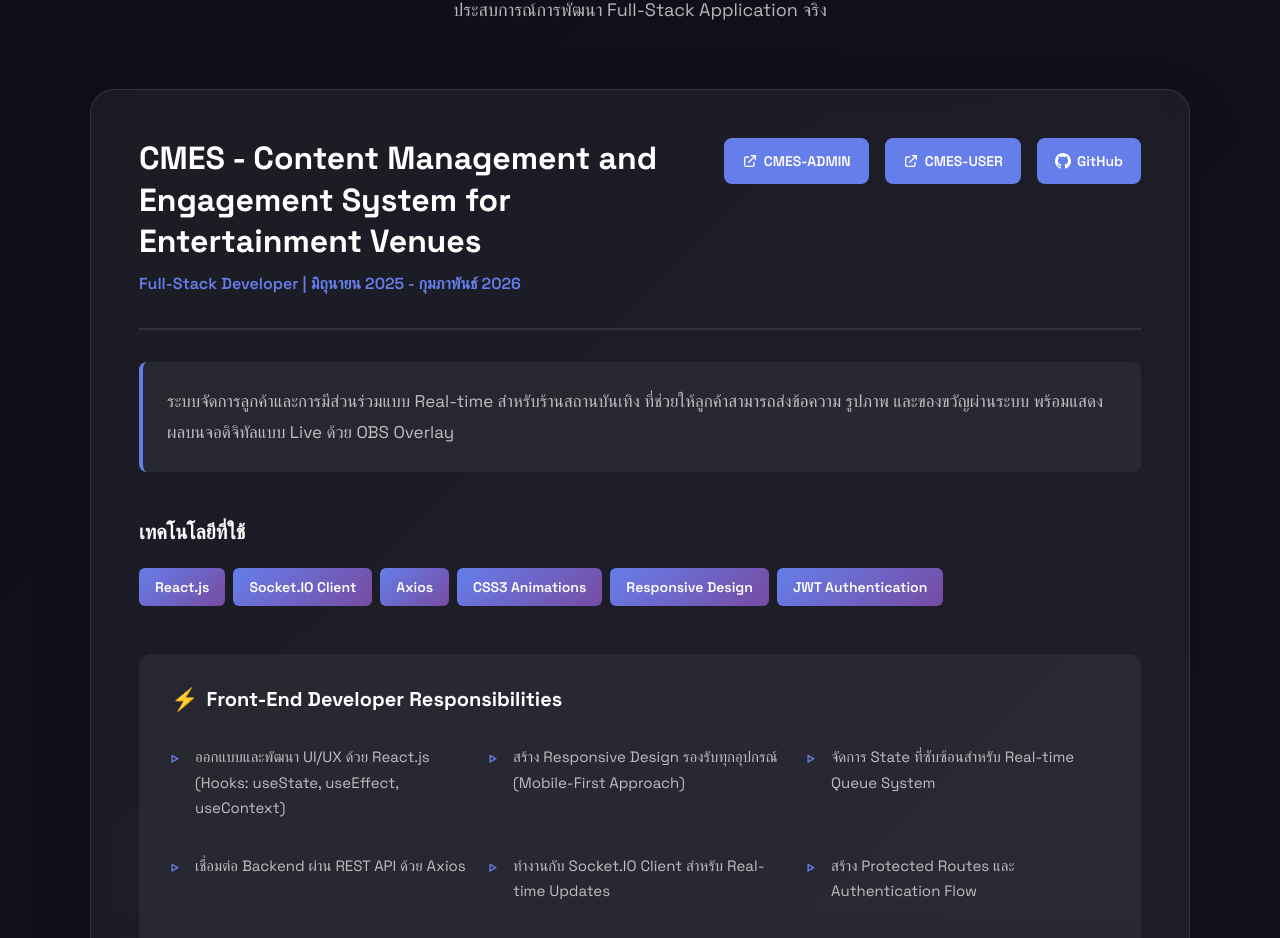
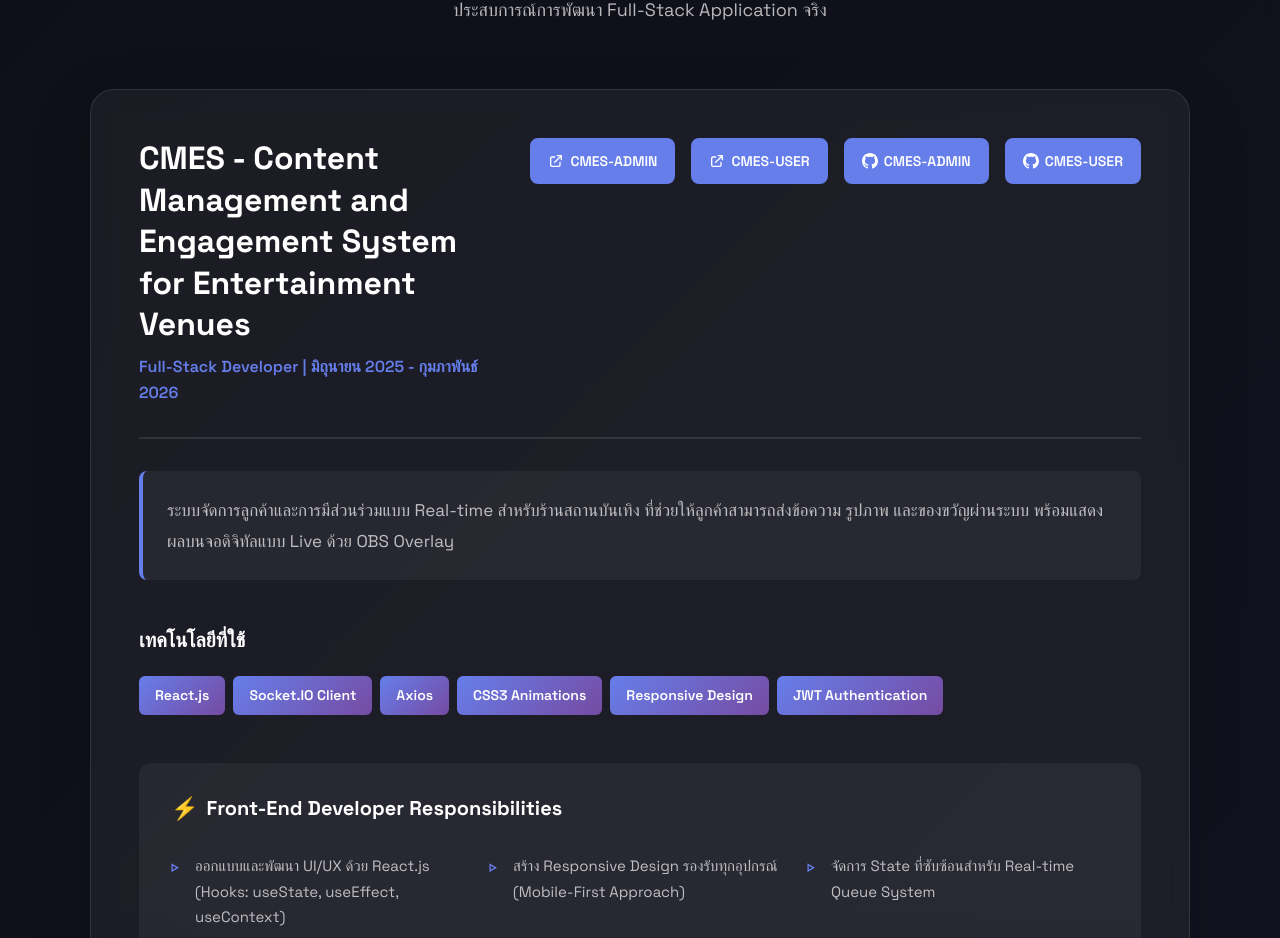
Before and after one commit to 66JJN/66JJN.github.io, a React (Vite) app: page / in a window 1280 px wide. Shown: the part 3956-4894 px from the top of the page. Built offline with nearby package versions, Linux system fonts and the light colour scheme.

Commit message:
feat: Add Projects component to display portfolio projects with detailed information and links.

```diff
--- a/src/components/Projects.jsx
+++ b/src/components/Projects.jsx
@@ -70,7 +70,10 @@
                 { label: 'CMES-ADMIN', url: 'https://cmesadminfrontend.vercel.app/' },
                 { label: 'CMES-USER', url: 'https://cmesuserfrontend.vercel.app/' }
             ],
-            githubUrl: 'https://github.com/66jjn'
+            githubUrls: [
+                { label: 'CMES-ADMIN', url: 'https://github.com/Boriwat-wtm/CMES-ADMIN' },
+                { label: 'CMES-USER', url: 'https://github.com/Boriwat-wtm/CMES-USER' }
+            ]
         }
     ];
 
@@ -120,6 +123,22 @@
                                             Live Demo
                                         </a>
                                     ) : null}
+                                    {project.githubUrls ? (
+                                        project.githubUrls.map((gh, ghIdx) => (
+                                            <a
+                                                key={ghIdx}
+                                                href={gh.url}
+                                                target="_blank"
+                                                rel="noopener noreferrer"
+                                                className={styles.linkBtn}
+                                            >
+                                                <svg viewBox="0 0 24 24" fill="currentColor">
+                                                    <path d="M12 0c-6.626 0-12 5.373-12 12 0 5.302 3.438 9.8 8.207 11.387.599.111.793-.261.793-.577v-2.234c-3.338.726-4.033-1.416-4.033-1.416-.546-1.387-1.333-1.756-1.333-1.756-1.089-.745.083-.729.083-.729 1.205.084 1.839 1.237 1.839 1.237 1.07 1.834 2.807 1.304 3.492.997.107-.775.418-1.305.762-1.604-2.665-.305-5.467-1.334-5.467-5.931 0-1.311.469-2.381 1.236-3.221-.124-.303-.535-1.524.117-3.176 0 0 1.008-.322 3.301 1.23.957-.266 1.983-.399 3.003-.404 1.02.005 2.047.138 3.006.404 2.291-1.552 3.297-1.23 3.297-1.23.653 1.653.242 2.874.118 3.176.77.84 1.235 1.911 1.235 3.221 0 4.609-2.807 5.624-5.479 5.921.43.372.823 1.102.823 2.222v3.293c0 .319.192.694.801.576 4.765-1.589 8.199-6.086 8.199-11.386 0-6.627-5.373-12-12-12z" />
+                                                </svg>
+                                                {gh.label}
+                                            </a>
+                                        ))
+                                    ) : project.githubUrl ? (
                                         <a
                                             href={project.githubUrl}
                                             target="_blank"
@@ -131,6 +150,7 @@
                                             </svg>
                                             GitHub
                                         </a>
+                                    ) : null}
                                 </div>
                             </div>
 
```
Lines whose indentation alone changed are shown as unchanged.
